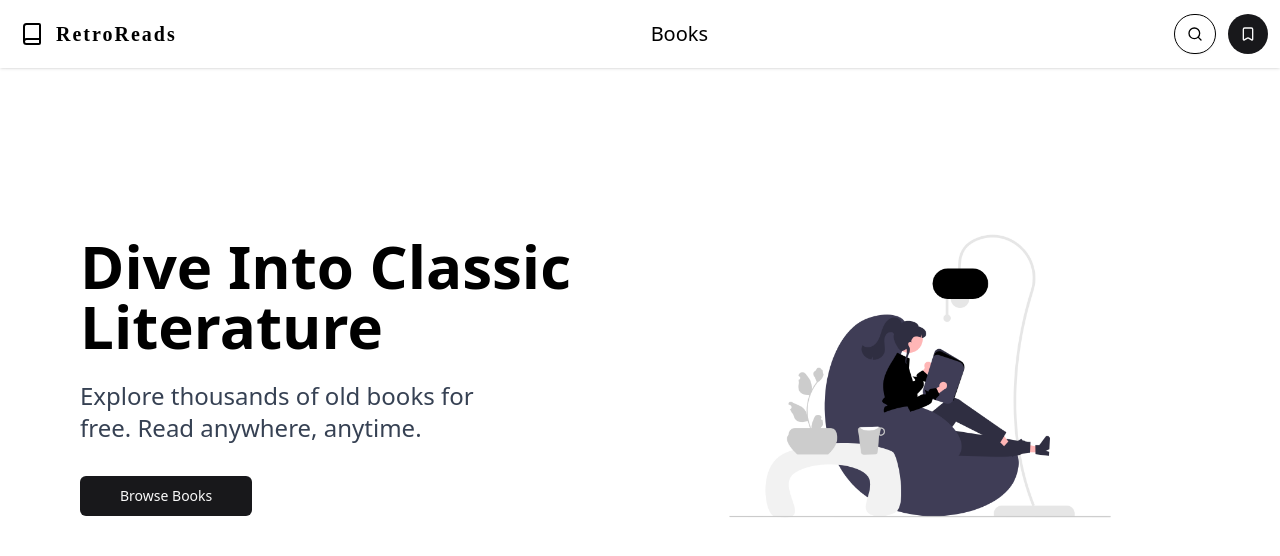
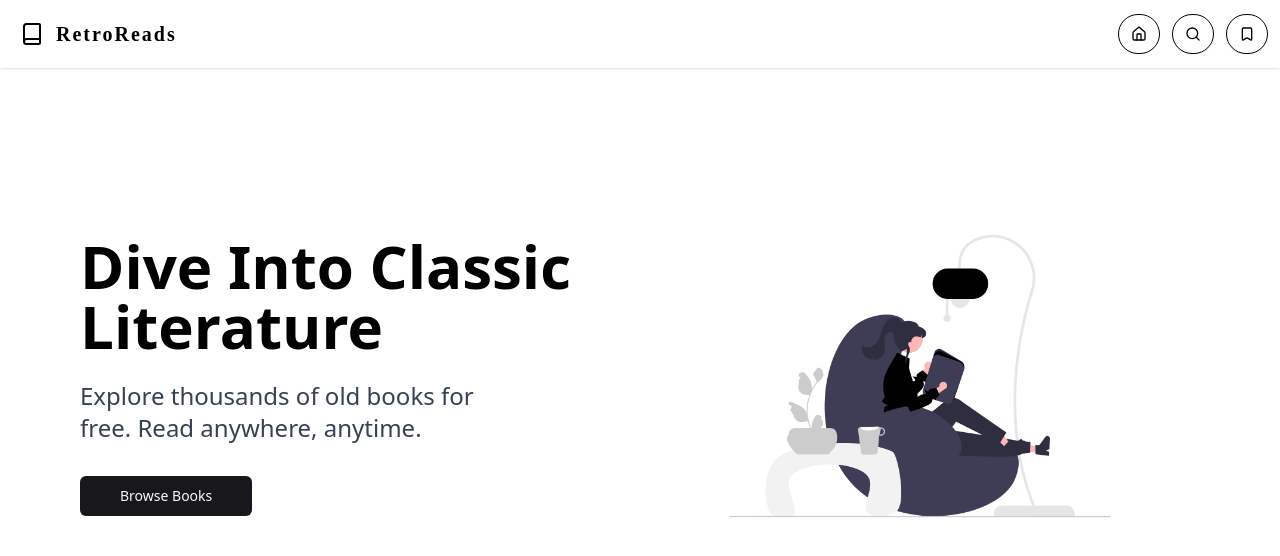
Before and after one commit to Afolabiyinka/Retro_reads, a React (Vite) app: page / in a window 1280 px wide. Shown: the top 556 px of the page. Built offline with nearby package versions, Linux system fonts and the light colour scheme.

Commit message:
Fixing the navbar

```diff
--- a/src/hooks/useBooks.ts
+++ b/src/hooks/useBooks.ts
@@ -17,7 +17,7 @@ export default function useBooks() {
     isLoading,
     error,
   } = useQuery({
-    queryKey: ["books", currentPage],
+    queryKey: ["books"],
     queryFn: () => getBooks(currentPage),
   });
 
--- /dev/null
+++ b/src/libs/nav.ts
@@ -0,0 +1,18 @@
+import { Bookmark, House, Search } from "lucide-react";
+
+const NAVICONS = [
+  {
+    path: "/books",
+    icon: House,
+  },
+  {
+    path: "/search",
+    icon: Search,
+  },
+  {
+    path: "/favourites",
+    icon: Bookmark,
+  },
+];
+
+export { NAVICONS };
--- a/src/main.tsx
+++ b/src/main.tsx
@@ -1,4 +1,3 @@
-import { StrictMode } from "react";
 import { createRoot } from "react-dom/client";
 import "./index.css";
 import App from "./App";
@@ -6,9 +5,7 @@ import { QueryClient, QueryClientProvider } from "@tanstack/react-query";
 const queryClient = new QueryClient();
 
 createRoot(document.getElementById("root")!).render(
-  <StrictMode>
-    <QueryClientProvider client={queryClient}>
-      <App />
-    </QueryClientProvider>
-  </StrictMode>
+  <QueryClientProvider client={queryClient}>
+    <App />
+  </QueryClientProvider>
 );
--- a/src/modules/books/Books.tsx
+++ b/src/modules/books/Books.tsx
@@ -21,7 +21,7 @@ const Books = () => {
         <LoadingContainer />
       ) : error ? (
         <div className="h-screen w-full  flex items-center gap-3   flex-col justify-center">
-          <Frown size={200} className="animate-bounce" />
+          <Frown size={200} className="stroke-[0.5px]" />
           <h1 className="text-2xl md:text-5xl">
             {" "}
             Failed to connect to our servers
--- a/src/modules/nav/NavBar.tsx
+++ b/src/modules/nav/NavBar.tsx
@@ -1,9 +1,12 @@
 import React from "react";
-import { Book, Search, Bookmark } from "lucide-react";
+import { Book } from "lucide-react";
 import { Button } from "@/components/ui/button";
 import { Link } from "react-router-dom";
+import { NAVICONS } from "@/libs/nav";
+import { useLocation } from "react-router-dom";
 
 const NavBar = () => {
+  const location = useLocation();
   return (
     <nav className="w-full p-3 flex justify-between items-center shadow fixed z-50 bg-white">
       {/* Logo Section */}
@@ -16,24 +19,18 @@ const NavBar = () => {
         </div>
       </Link>
 
-      <Link className="md:text-xl cursor-pointer" to={`/books`}>
-        Books
-      </Link>
       {/* Action Buttons */}
       <div className="flex items-center gap-3">
-        {/* Search Button */}
-        <Link to={`/search`}>
-          <Button className="rounded-full" variant={`outline`}>
-            <Search />
-          </Button>
-        </Link>
-
-        {/* Favorites Button */}
-        <Link to={`/favourites`}>
-          <Button className="rounded-full">
-            <Bookmark />
-          </Button>
-        </Link>
+        {NAVICONS.map(({ path, icon: Icon }) => (
+          <Link to={path}>
+            <Button
+              className="rounded-full"
+              variant={`${location.pathname === path ? "default" : "outline"}`}
+            >
+              <Icon />
+            </Button>
+          </Link>
+        ))}
       </div>
     </nav>
   );
```
